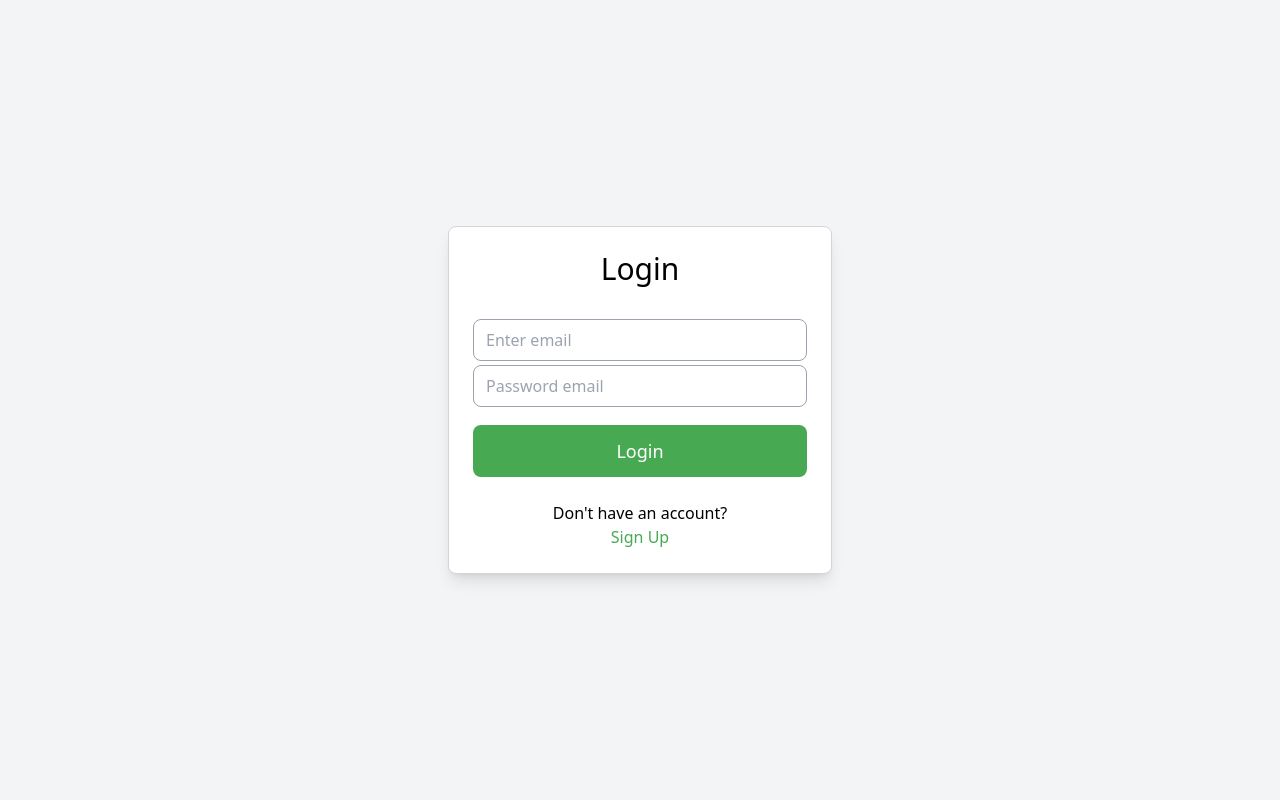
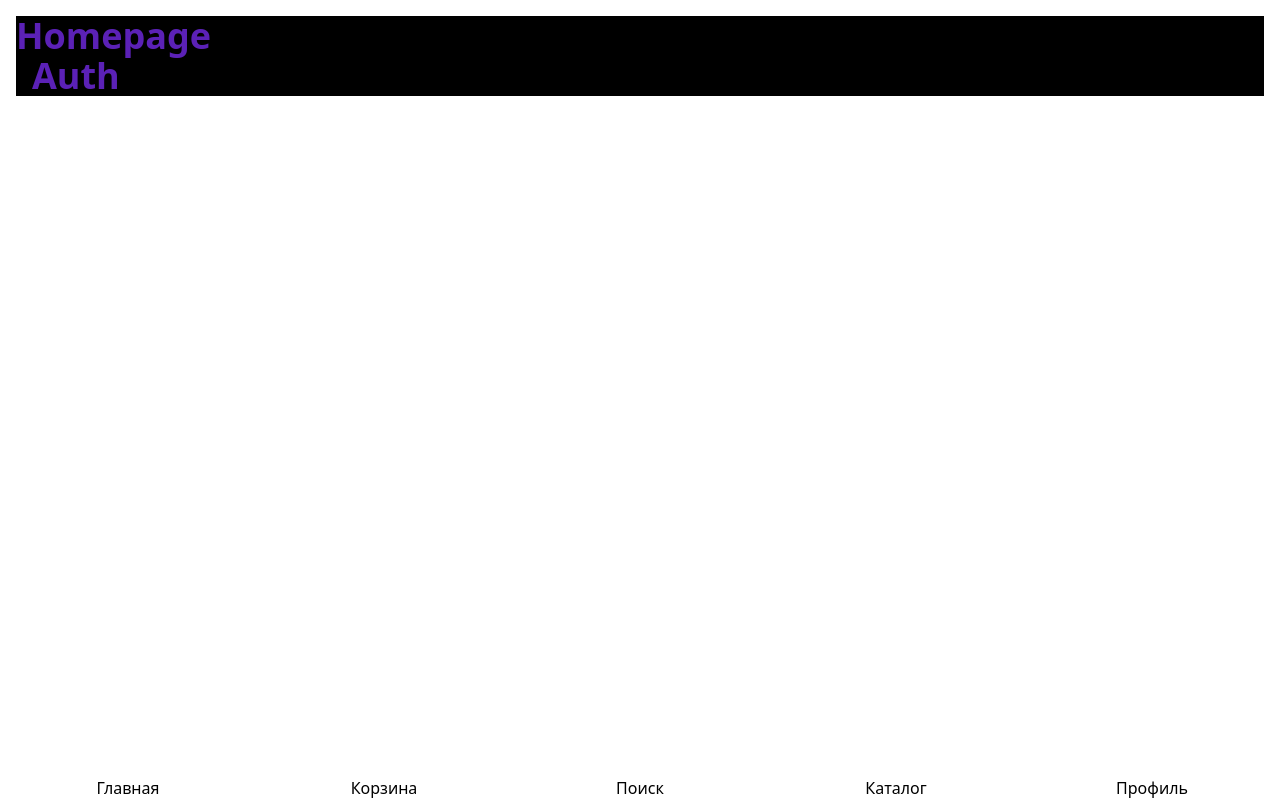
Before and after one commit to valikbrrr/shop-react-client, a React (Vite) app: page / in a window 1280 px wide. Before the commit this address led to /auth. Built offline with nearby package versions, Linux system fonts and the light colour scheme.

Commit message:
fix bottom-menu in layout

```diff
--- a/src/MainRoutes.tsx
+++ b/src/MainRoutes.tsx
@@ -1,3 +1,4 @@
+// MainRoutes.tsx
 import {
   Route,
   BrowserRouter as Router,
@@ -7,36 +8,37 @@ import {
 import { useAuth } from "@/hooks/useAuth";
 import ProtectedRoute from "./navigation/ProtectedRoute";
 import { routes } from "./navigation/routes.const";
+import MainLayout from "@/components/layouts/MainLayout/MainLayout"; // ← ДОБАВЬТЕ ЭТОТ ИМПОРТ
+
 export const MainRoutes = () => {
   const { user } = useAuth();
 
   return (
     <Router>
       <Routes>
-        {/* Автоматически генерируем маршруты из конфигурации */}
         {routes.map((route) => (
           <Route
             key={route.name}
             path={route.path}
             element={
               route.name === "Auth" ? (
-                // Для страницы авторизации - особый случай
                 user ? (
                   <Navigate to="/" replace />
                 ) : (
                   <route.component />
                 )
               ) : (
-                // Для остальных страниц - защищаем
+                // ОБЕРНИТЕ В MainLayout
                 <ProtectedRoute>
-                  <route.component />
+                  <MainLayout>
+                    <route.component />
+                  </MainLayout>
                 </ProtectedRoute>
               )
             }
           />
         ))}
 
-        {/* Fallback для несуществующих маршрутов */}
         <Route path="*" element={<Navigate to="/" replace />} />
       </Routes>
     </Router>
--- a/src/components/ui/bottom-menu/BottomMenu.tsx
+++ b/src/components/ui/bottom-menu/BottomMenu.tsx
@@ -1,16 +1,17 @@
 // src/components/ui/bottom-menu/BottomMenu.tsx
-import { Link, useLocation } from 'react-router-dom';
-import { menuItems } from './menu.data';
-import MenuItem from './MenuItem';
-import { routes } from '@/navigation/routes.const';
+import { Link, useLocation } from "react-router-dom";
+import { menuItems } from "./menu.data";
+import MenuItem from "./MenuItem";
+import { routes } from "@/navigation/routes.const";
 
 const BottomMenu = () => {
   const location = useLocation();
 
   // Функция для получения реального пути по имени маршрута
   const getPathByName = (routeName: string) => {
-    const route = routes.find(r => r.name === routeName);
-    return route?.path || '/';
+    const route = routes.find((r) => r.name === routeName);
+    console.log(route?.path);
+    return route?.path || "/";
   };
 
   return (
@@ -19,7 +20,9 @@ const BottomMenu = () => {
         <Link
           key={item.path}
           to={getPathByName(item.path)}
-          className={location.pathname === getPathByName(item.path) ? 'active' : ''}
+          className={
+            location.pathname === getPathByName(item.path) ? "active" : ""
+          }
         >
           <MenuItem item={item} />
         </Link>
--- a/src/components/ui/bottom-menu/menu.data.ts
+++ b/src/components/ui/bottom-menu/menu.data.ts
@@ -17,7 +17,7 @@ export const menuItems:IMenuItem[] = [
     title: "Поиск"
   },
   {
-    icon: 'shoping-bag',
+    icon: 'shopingBag',
     path: 'Explorer',
     title: "Каталог"
   },
--- a/src/providers/auth/AuthProvider.tsx
+++ b/src/providers/auth/AuthProvider.tsx
@@ -1,9 +1,10 @@
 import { useState, type FC, type PropsWithChildren } from "react";
 import type { TypeUserState } from "./auth-provider.interface";
 import { AuthContext } from "./auth-context";
+import type { IUser } from "@/types/user.interface";
 
 const AuthProvider: FC<PropsWithChildren<unknown>> = ({ children }) => {
-  const [user, setUser] = useState<TypeUserState>(null);
+  const [user, setUser] = useState<TypeUserState>({} as IUser);
 
   return (
     <AuthContext.Provider value={{ user, setUser }}>
```
